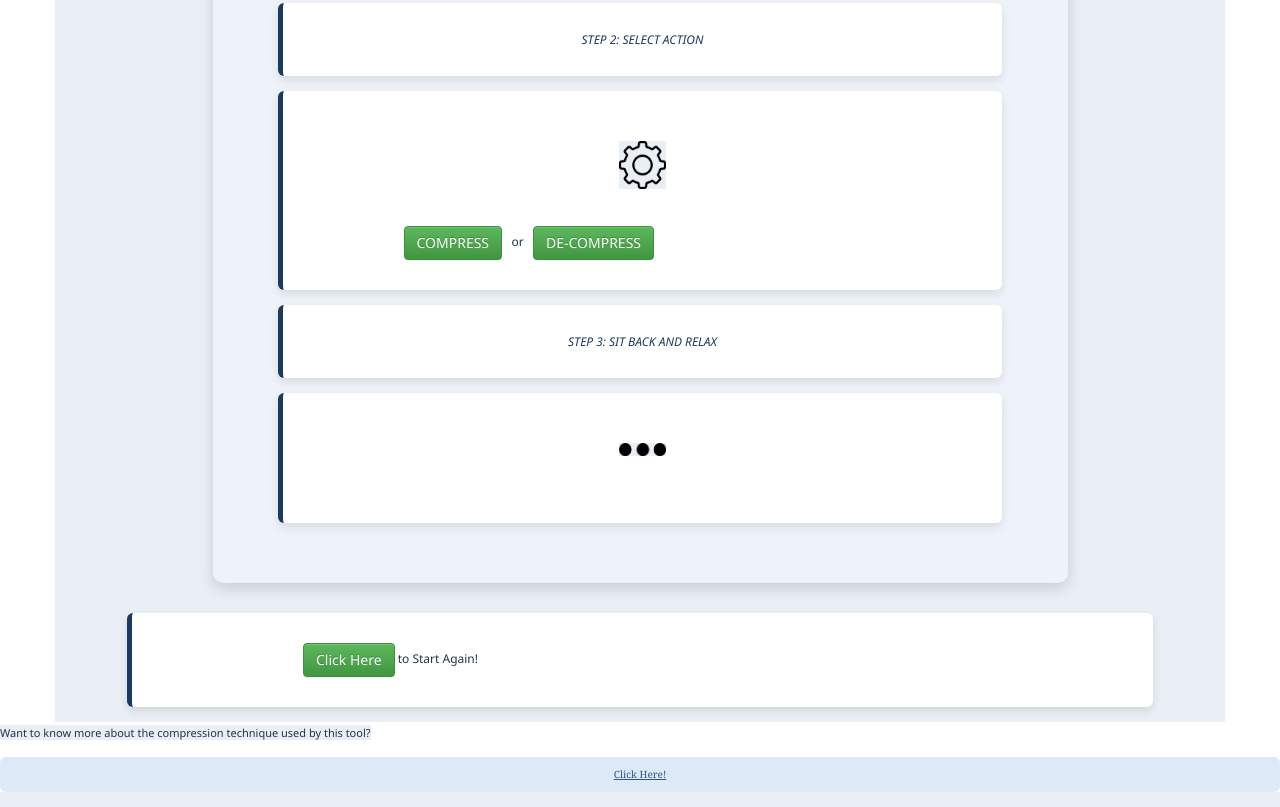
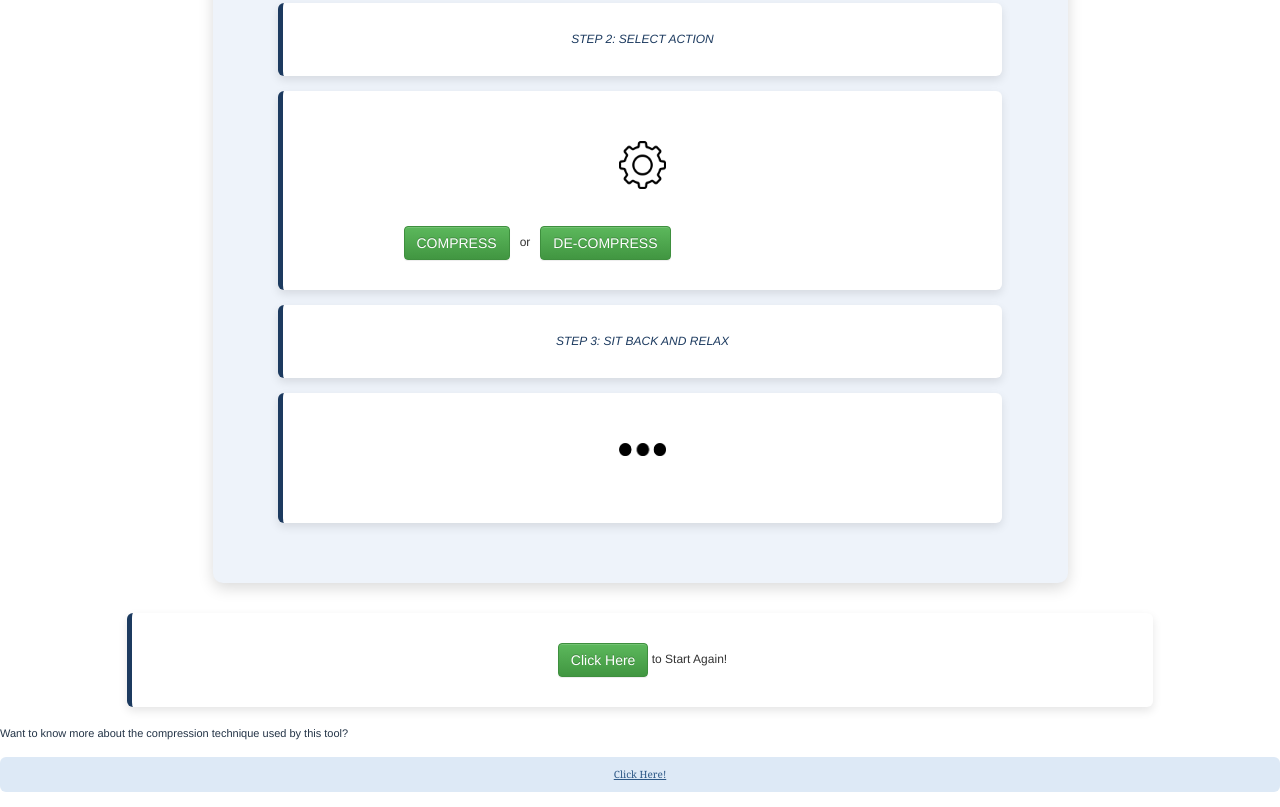
Before and after one commit to arna-28/cn, a plain HTML site: page index.html in a window 1280 px wide. Shown: the part 663-1470 px from the top of the page. Drawn offline with nearby package versions, Linux system fonts and the light colour scheme.

Commit message:
Update styles.css

```diff
--- a/styles.css
+++ b/styles.css
@@ -1,4 +1,4 @@
-* {
+c* {
     background-color: #e9eff5; /* Light gray-blue background for a techy vibe */
     color: #243447; /* Dark slate blue for main text */
     font-family: 'Segoe UI', Tahoma, Geneva, Verdana, sans-serif;
@@ -153,6 +153,21 @@ h3 {
     color: #1c3a5f; /* Dark blue for the quality value text */
 }
 
+.container {
+    display: flex;
+    flex-direction: column;
+    min-height: 100vh; /* Ensure it takes full height */
+}
+
+.bigdiv {
+    flex-grow: 1; /* Pushes the button to the bottom */
+}
+
+#text4 {
+    margin-top: auto; /* Keeps the button at the bottom */
+    text-align: center;
+}
+
 @media(min-width:740px) {
     #heading {
         font-size: 2em;
```
